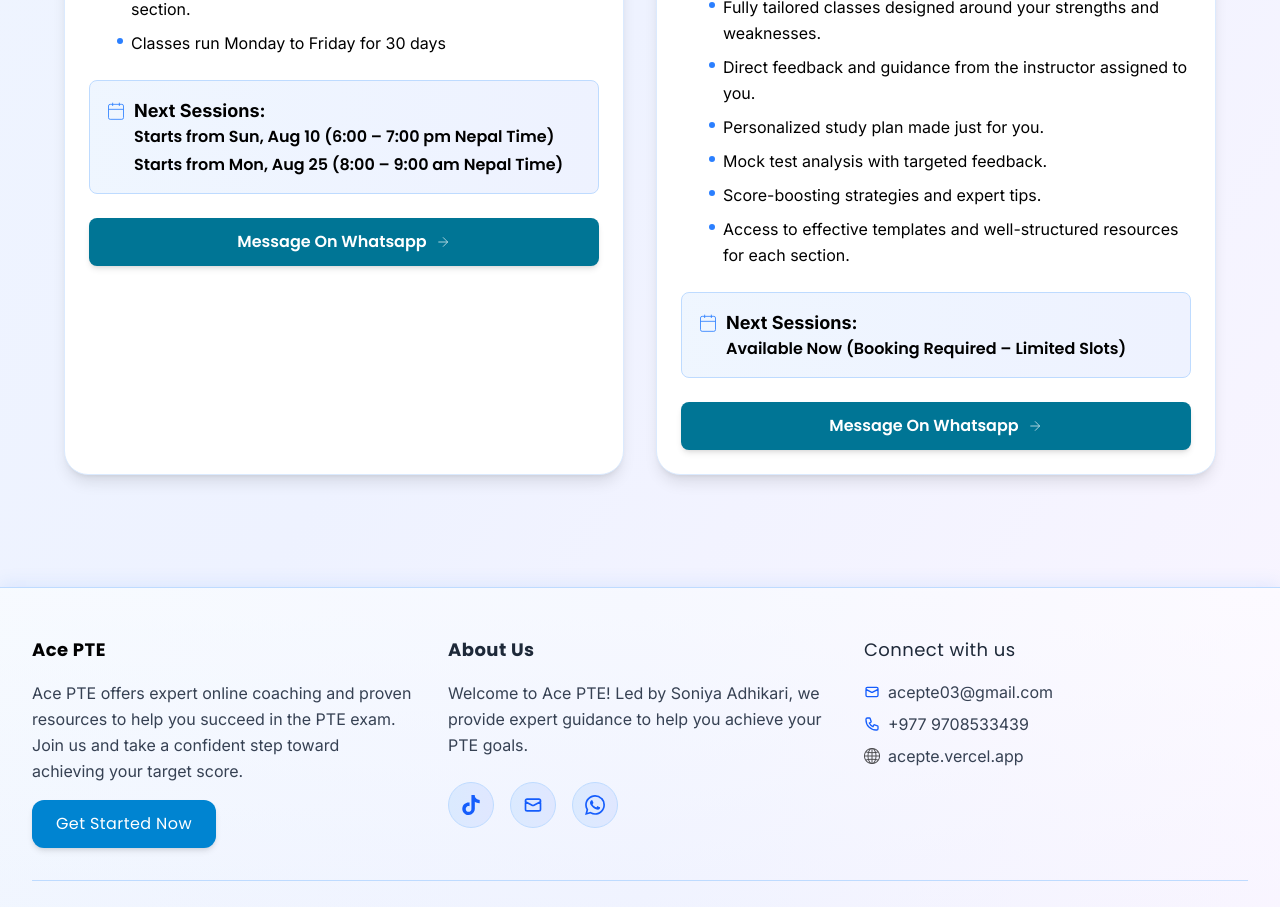
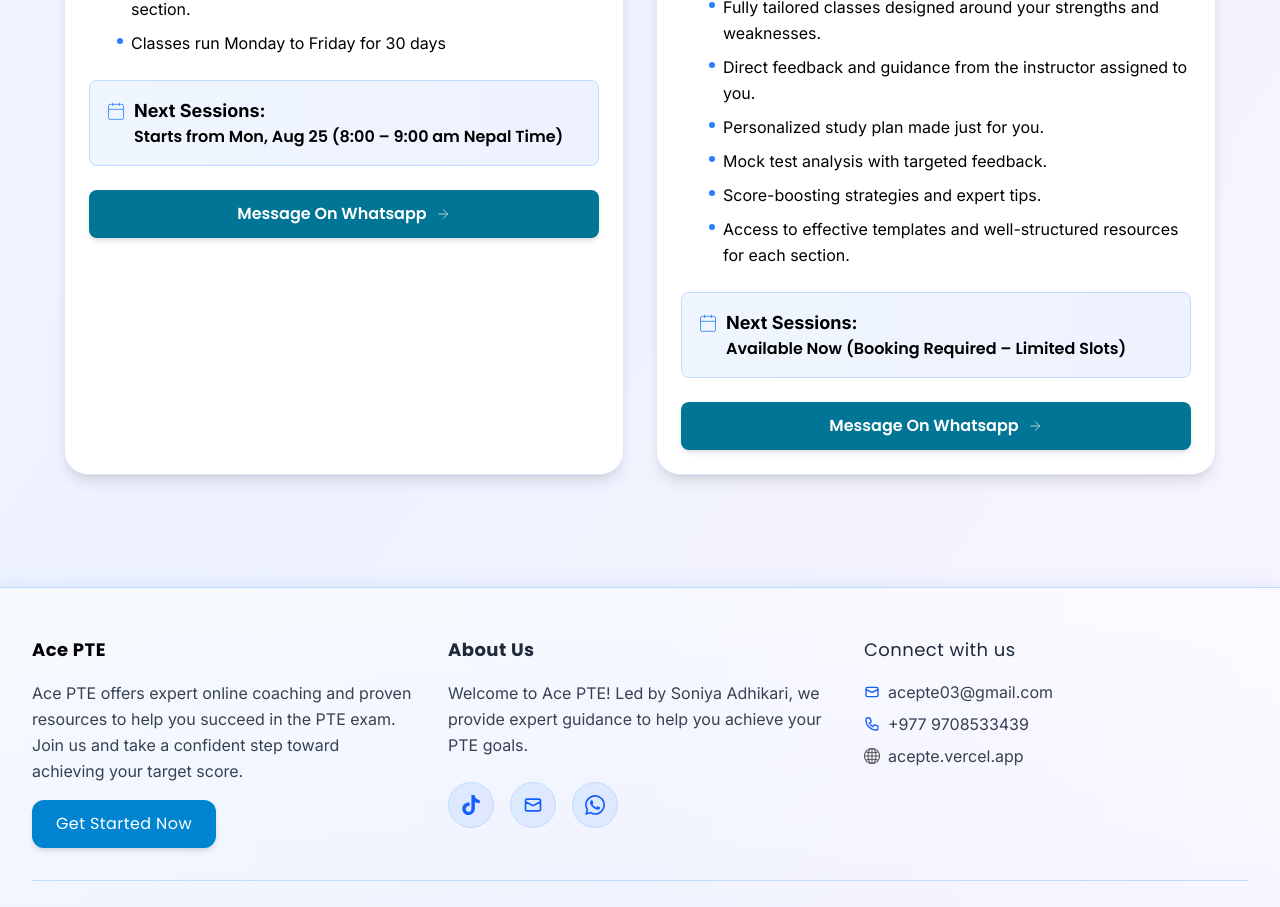
Before and after one commit to Gauravmahto187/AcePte, a React (Vite) app: page / in a window 1280 px wide. Shown: the part 940-1847 px from the top of the page. Built offline with nearby package versions, Linux system fonts and the light colour scheme.

Commit message:
removing content

```diff
--- a/src/App.jsx
+++ b/src/App.jsx
@@ -26,7 +26,7 @@
         "High-quality templates and practical resources for each section.",
         "Classes run Monday to Friday for 30 days"
       ],
-      nextSession: "Starts from Sun, Aug 10 (6:00 – 7:00 pm Nepal Time)\nStarts from Mon, Aug 25 (8:00 – 9:00 am Nepal Time)",
+      nextSession: "Starts from Mon, Aug 25 (8:00 – 9:00 am Nepal Time)",
       sessionType: "Full Course In-Depth"
     },
     // {
```
